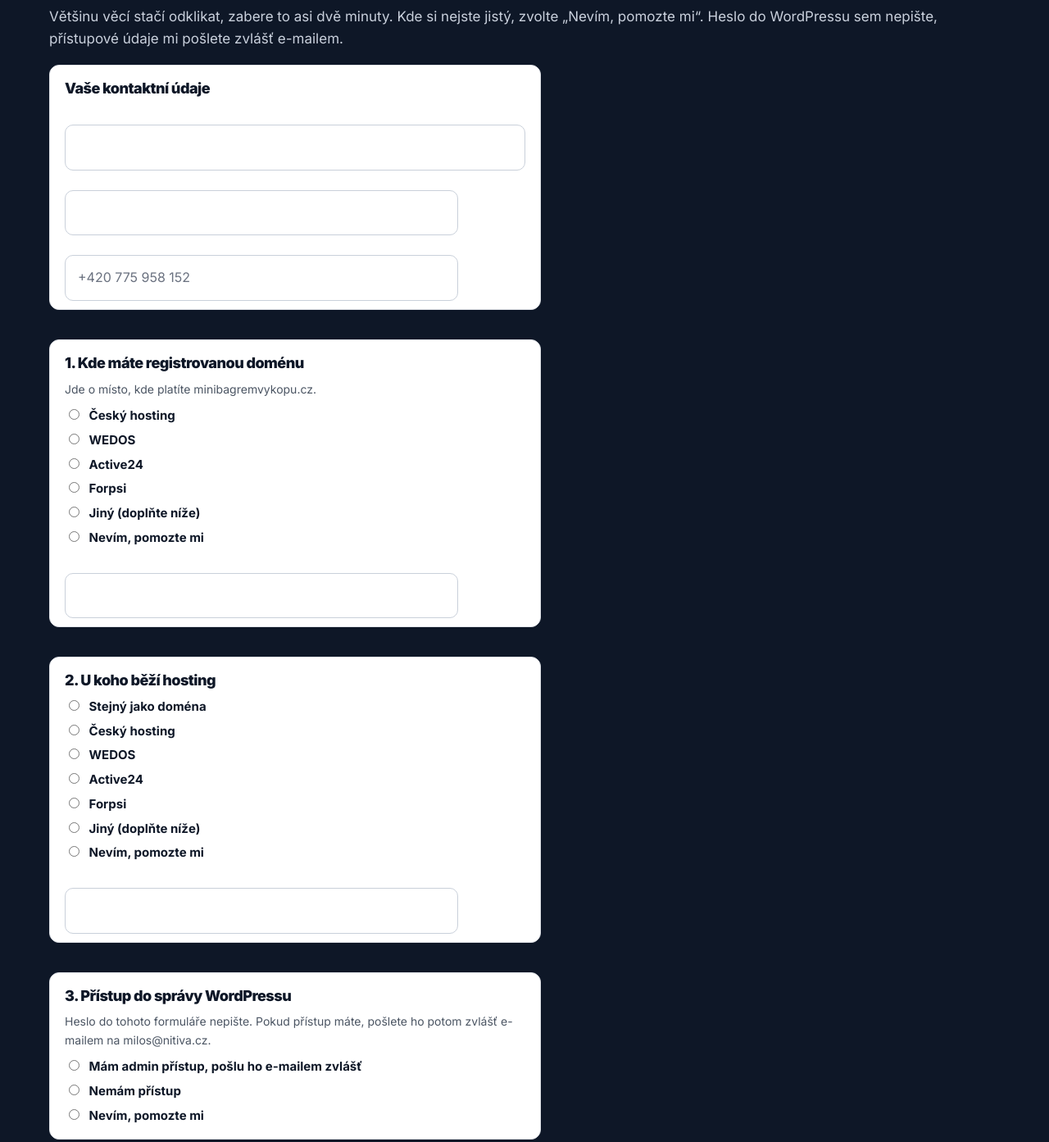
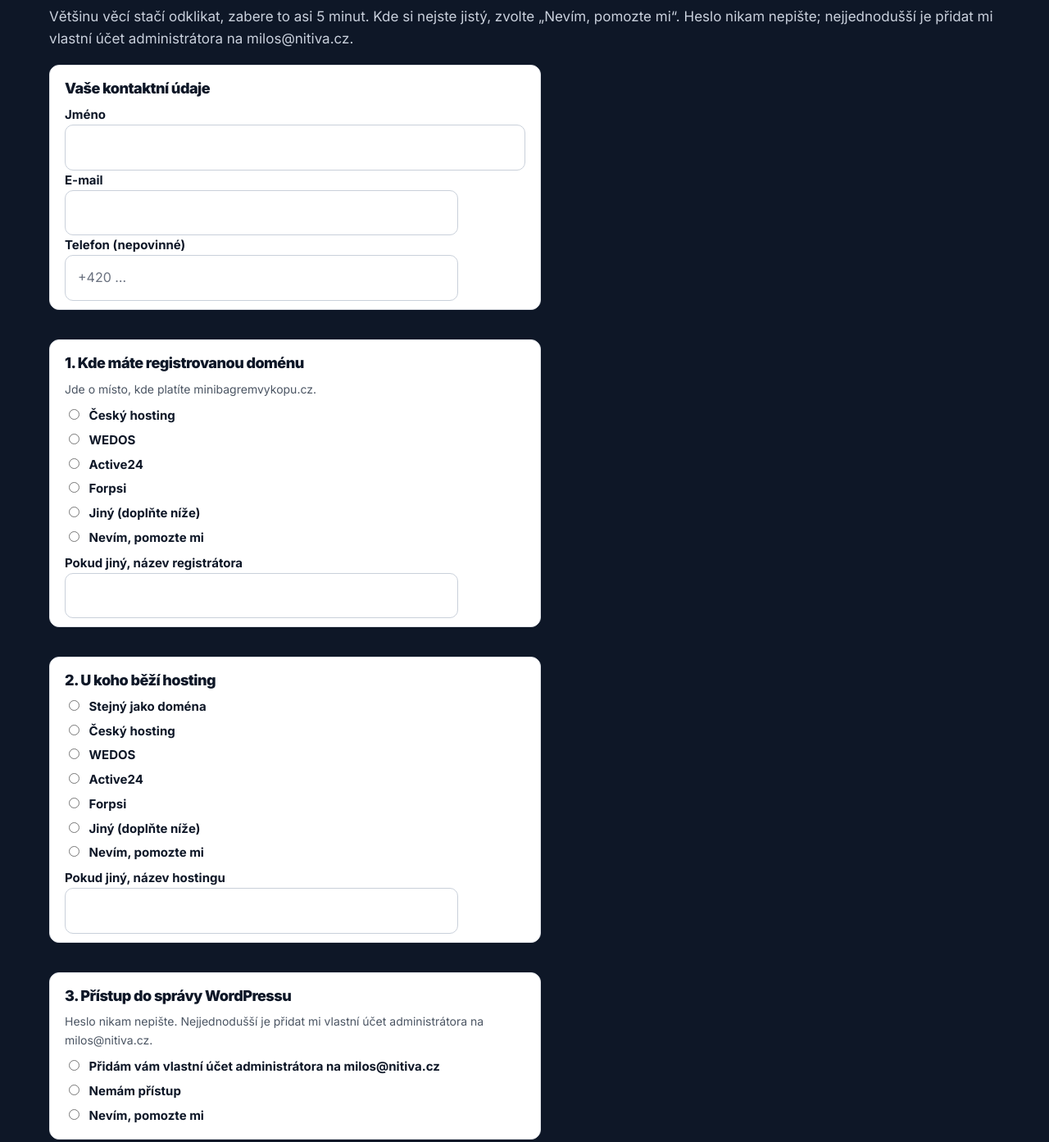
Before and after one commit to Milos1616Milos/nitiva-web, a plain HTML site: page podklady/minibagr/index.html in a window 1280 px wide. Shown: the part 220-1613 px from the top of the page at 82% size. Drawn offline with Linux system fonts and the light colour scheme.

Commit message:
Úpravy formuláře podkladů po kontrole Skeptika
Kontrast popisků, zástupný telefon bez čísla klienta, nové znění k účtu
administrátora a odhad 5 minut. Vetva je na aktuálnom main po PR #14,
odkaz na zásady ochrany údajů sa na tejto vetve už prekladá.

```diff
--- a/podklady/minibagr/index.html
+++ b/podklady/minibagr/index.html
@@ -15,6 +15,7 @@
 .podklady .q h2{margin:0 0 10px;font-size:18px;color:#0E1727}
 .podklady .opt{display:block;margin:0 0 8px;line-height:1.45;font-size:15px;color:#0E1727}
 .podklady .opt input{margin-right:8px}
+.podklady .q label{color:#0E1727}
 .podklady .hint{margin:0 0 10px;font-size:14px;color:#4B5563}
 .podklady input[type="text"],.podklady input[type="email"],.podklady input[type="tel"],.podklady textarea{width:100%;max-width:480px}
 </style>
@@ -33,7 +34,7 @@
 <main>
 <section class="dark" id="podklady"><div class="wrap">
  <h1>Podklady k úpravě webu minibagremvykopu.cz</h1>
- <p>Většinu věcí stačí odklikat, zabere to asi dvě minuty. Kde si nejste jistý, zvolte „Nevím, pomozte mi“. Heslo do WordPressu sem nepište, přístupové údaje mi pošlete zvlášť e-mailem.</p>
+ <p>Většinu věcí stačí odklikat, zabere to asi 5 minut. Kde si nejste jistý, zvolte „Nevím, pomozte mi“. Heslo nikam nepište; nejjednodušší je přidat mi vlastní účet administrátora na milos@nitiva.cz.</p>
  <form id="podkladyForm" class="k podklady" novalidate>
   <div class="q">
    <h2>Vaše kontaktní údaje</h2>
@@ -42,7 +43,7 @@
    <label for="p-email">E-mail</label>
    <input id="p-email" name="email" type="email" autocomplete="email" required>
    <label for="p-phone">Telefon (nepovinné)</label>
-   <input id="p-phone" name="phone" type="tel" autocomplete="tel" placeholder="+420 775 958 152">
+   <input id="p-phone" name="phone" type="tel" autocomplete="tel" placeholder="+420 …">
   </div>
 
   <div class="q">
@@ -73,8 +74,8 @@
 
   <div class="q">
    <h2>3. Přístup do správy WordPressu</h2>
-   <p class="hint">Heslo do tohoto formuláře nepište. Pokud přístup máte, pošlete ho potom zvlášť e-mailem na milos@nitiva.cz.</p>
-   <label class="opt"><input type="radio" name="wp" value="Mám admin přístup, pošlu ho e-mailem zvlášť" required> Mám admin přístup, pošlu ho e-mailem zvlášť</label>
+   <p class="hint">Heslo nikam nepište. Nejjednodušší je přidat mi vlastní účet administrátora na milos@nitiva.cz.</p>
+   <label class="opt"><input type="radio" name="wp" value="Přidám vám vlastní účet administrátora na milos@nitiva.cz" required> Přidám vám vlastní účet administrátora na milos@nitiva.cz</label>
    <label class="opt"><input type="radio" name="wp" value="Nemám přístup"> Nemám přístup</label>
    <label class="opt"><input type="radio" name="wp" value="Nevím, pomozte mi"> Nevím, pomozte mi</label>
   </div>
```
